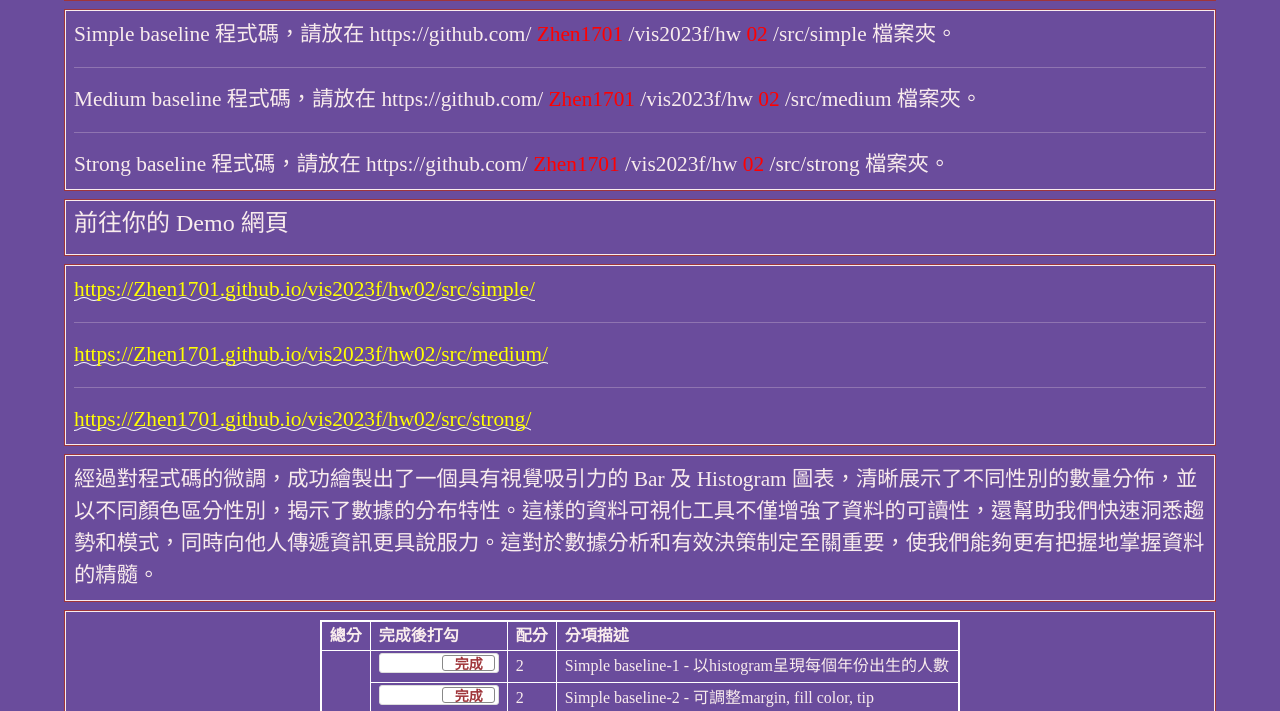
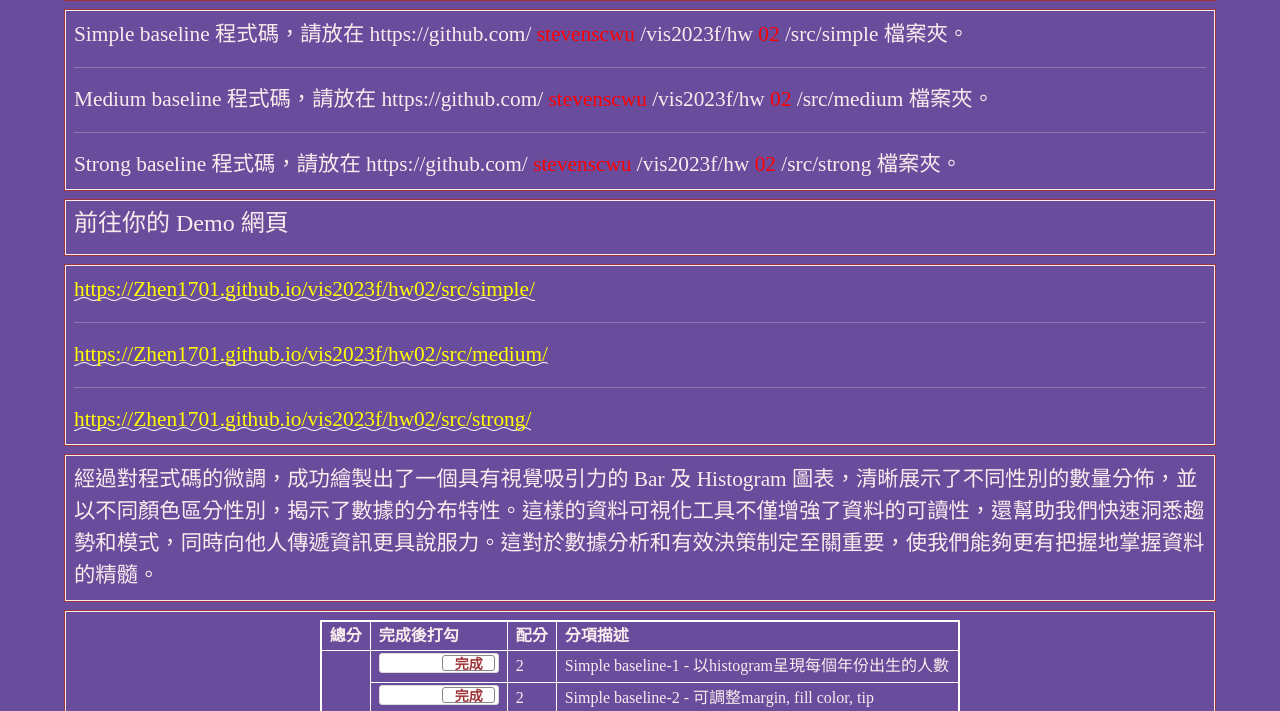
Before and after one commit to stevenscwu/vis2023f, a plain HTML site: page hw02/index.html in a window 1280 px wide. Shown: the part 83-794 px from the top of the page. Drawn offline with nearby package versions, Linux system fonts and the light colour scheme.

Commit message:
Update index.html

```diff
--- a/hw02/index.html
+++ b/hw02/index.html
@@ -179,7 +179,7 @@
   <div class="row hw12">
     <div class="col-md-12 twenty">
       Simple baseline 程式碼，請放在 https://github.com/
-      <span style="color:red;">Zhen1701</span>
+      <span style="color:red;">stevenscwu</span>
       /vis2023f/hw
       <span style="color:red;">02</span>
       /src/simple 檔案夾。
@@ -187,7 +187,7 @@
 
       <hr>
       Medium baseline 程式碼，請放在 https://github.com/
-      <span style="color:red;">Zhen1701</span>
+      <span style="color:red;">stevenscwu</span>
       /vis2023f/hw
       <span style="color:red;">02</span>
       /src/medium 檔案夾。
@@ -195,7 +195,7 @@
 
       <hr>
       Strong baseline 程式碼，請放在 https://github.com/
-      <span style="color:red;">Zhen1701</span>
+      <span style="color:red;">stevenscwu</span>
       /vis2023f/hw
       <span style="color:red;">02</span>
       /src/strong 檔案夾。
```
